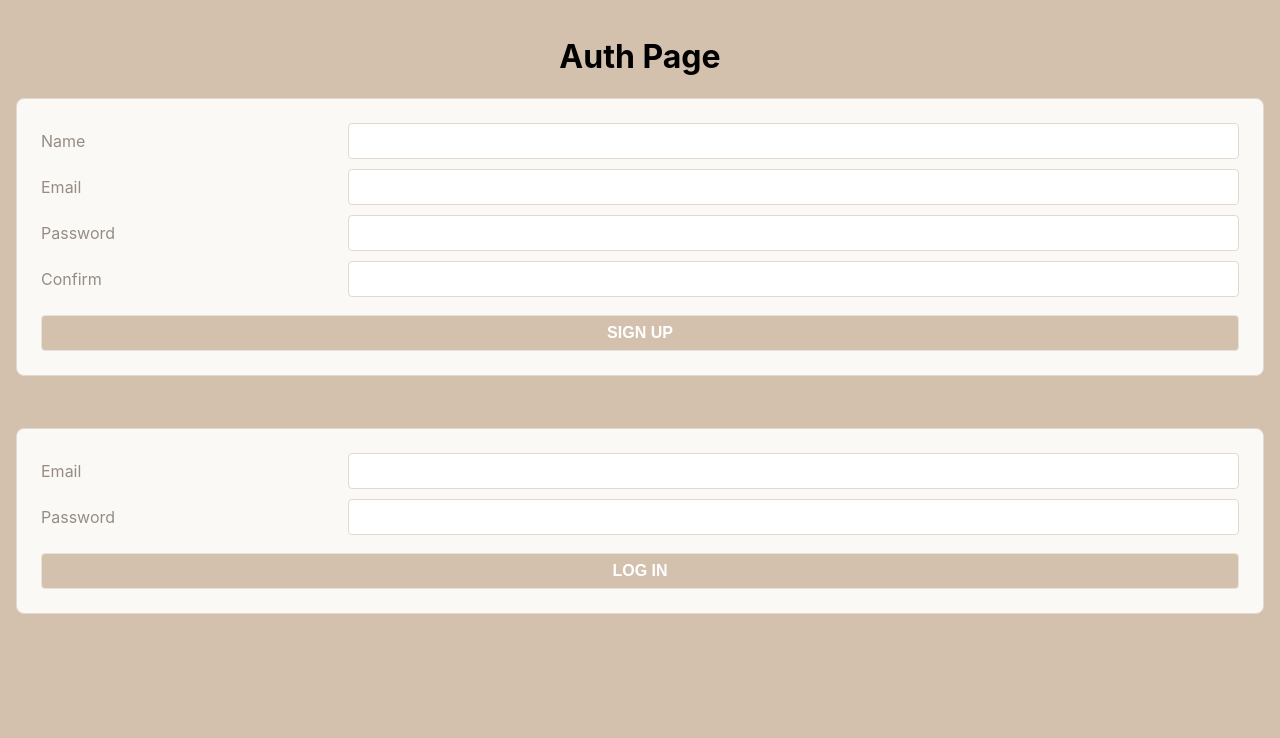
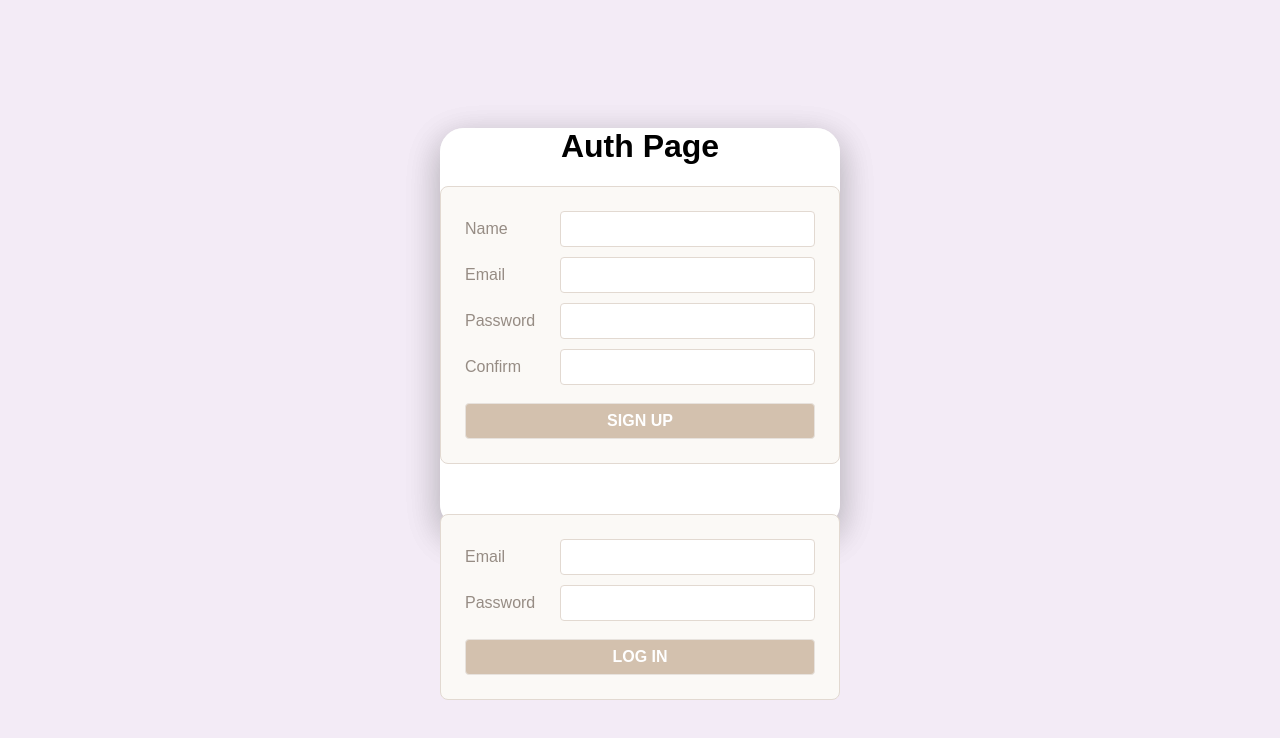
Before and after one commit to mfarah37/Chat-App, a React (Create React App) app: page /orders in a window 1280 px wide. Shown: the top 738 px of the page. Built offline with nearby package versions, Linux system fonts and the light colour scheme.

Commit message:
style changes.. second commit

```diff
--- a/src/pages/App/App.css
+++ b/src/pages/App/App.css
@@ -36,3 +36,7 @@
     transform: rotate(360deg);
   }
 }
+body {
+  background-color: #F3EBF6;
+  font-family: 'Ubuntu', sans-serif;
+}
--- /dev/null
+++ b/src/pages/AuthPage/AuthPage.css
@@ -0,0 +1,12 @@
+main {
+    background-color: #FFFFFF;
+    width: 400px;
+    height: 400px;
+    margin: 7em auto;
+    border-radius: 1.5em;
+    box-shadow: 0px 11px 35px 2px rgba(0, 0, 0, 0.14);
+}
+body {
+    background-color: #F3EBF6;
+    font-family: 'Ubuntu', sans-serif;
+}
--- a/src/pages/AuthPage/AuthPage.jsx
+++ b/src/pages/AuthPage/AuthPage.jsx
@@ -1,5 +1,6 @@
 import LoginForm from "../../components/LoginForm/LoginForm"
 import SignUpForm from "../../components/SignUpForm/SignUpForm"
+import './AuthPage.css'
 
 export default function AuthPage({ setUser }) {
     return(
--- a/src/pages/NewOrderPage/NewOrderPage.jsx
+++ b/src/pages/NewOrderPage/NewOrderPage.jsx
@@ -1,5 +1,5 @@
 export default function NewOrderPage() {
     return(
-        <h1>New Order Page</h1>
+        <h1>P2</h1>
     )
 }
--- a/src/pages/OrderHistoryPage/OrderHistoryPage.jsx
+++ b/src/pages/OrderHistoryPage/OrderHistoryPage.jsx
@@ -7,7 +7,7 @@ export default function OrderHistoryPage() {
     }
     return(
         <>
-        <h1>Order History Page</h1>
+        <h1>P1</h1>
         <button onClick={handleCheckToken}>Check When My Login Expires</button>
         </>
     )
```
